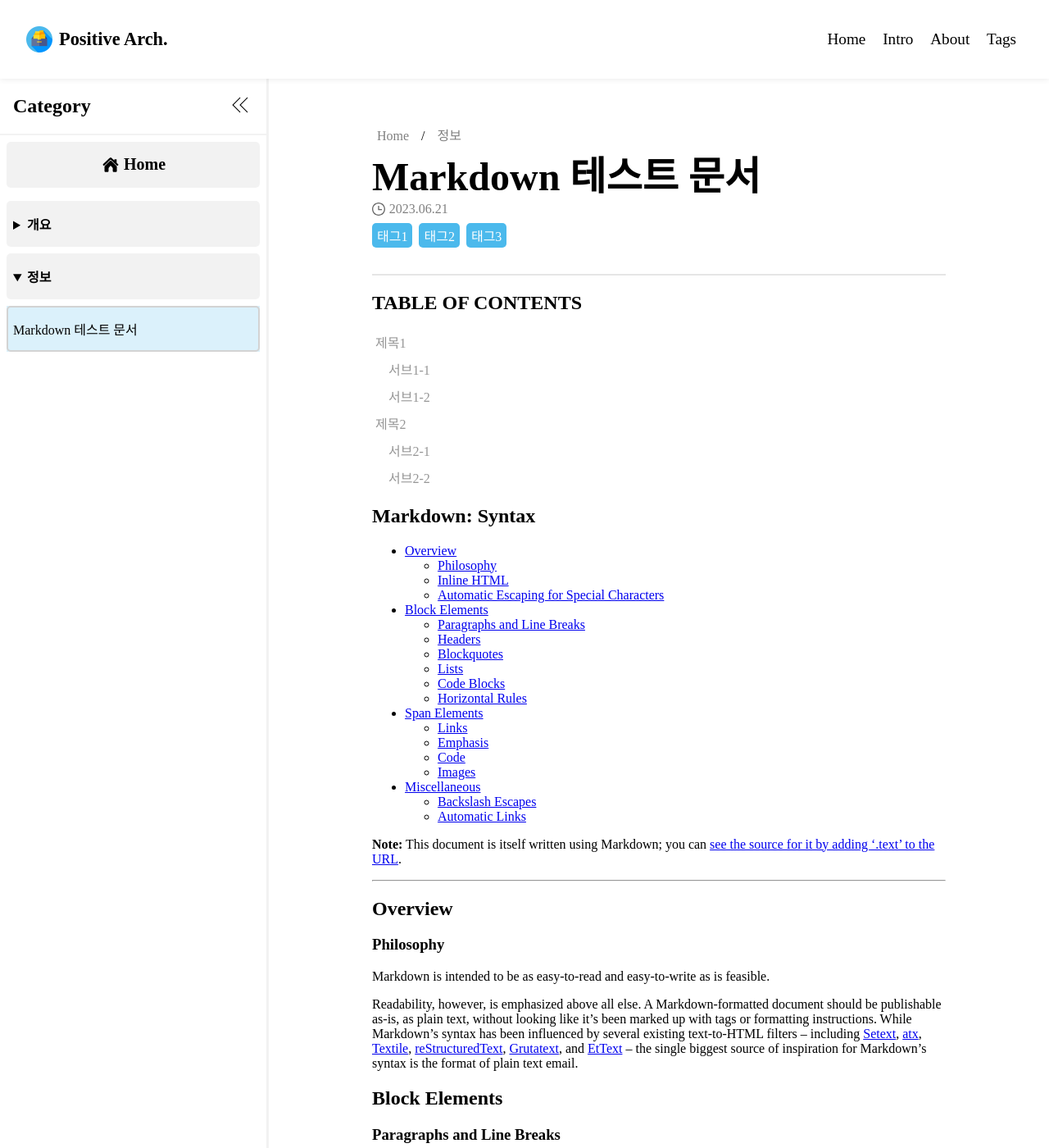
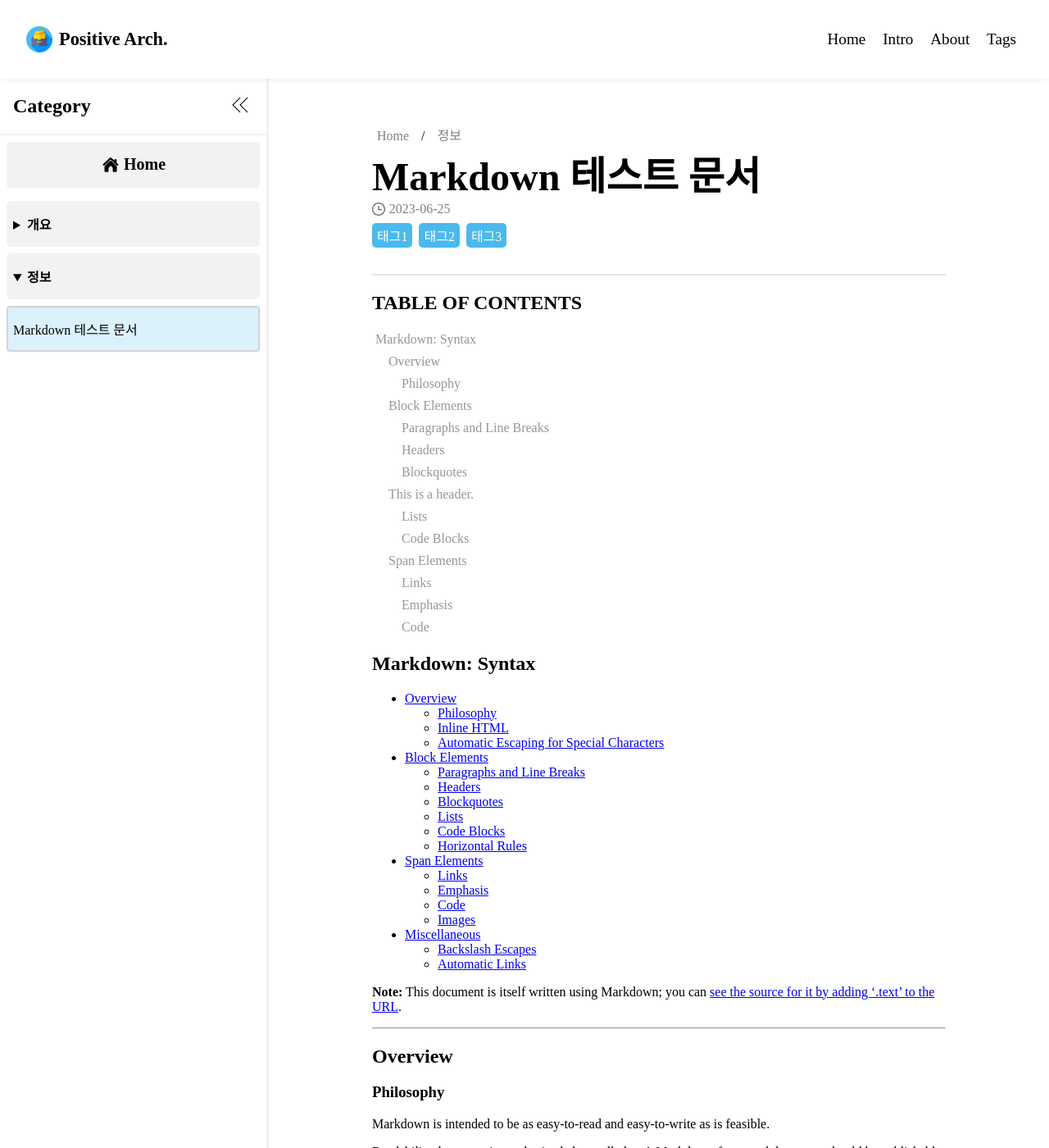
Before and after one commit to positiveWand/positivewand.github.io, a Jekyll site: the page built from 정보/_posts/2023-06-25-TEST.md, in a window 1280 px wide and 1400 px high. Shown: the whole window at 82% size. Built offline with Jekyll 4.4.1, drawn with Linux system fonts in a browser that asks for light colours; the table of contents is made by our own code.

Commit message:
포스트 TOC 완성

```diff
--- a/_layouts/default.html
+++ b/_layouts/default.html
@@ -14,6 +14,7 @@
     <link rel="stylesheet" href="/css/site-footer-style.css">
     <link rel="stylesheet" href="/css/site-body-style.css">
     <link rel="stylesheet" href="/css/spacing.css">
+    <link rel="stylesheet" href="/css/markdown-style.css">
 </head>
 <body>
     {% include site-header.html path=page.categories %}
--- a/_layouts/post.html
+++ b/_layouts/post.html
@@ -21,7 +21,7 @@ layout: default
         <h1 class="post-title">{{ page.title }}</h1>
         <div class="correlated-time">
             <svg xmlns="http://www.w3.org/2000/svg" width="1rem" height="1rem" viewBox="0 0 24 24"><path fill="#666" d="M12 2c5.514 0 10 4.486 10 10s-4.486 10-10 10-10-4.486-10-10 4.486-10 10-10zm0-2c-6.627 0-12 5.373-12 12s5.373 12 12 12 12-5.373 12-12-5.373-12-12-12zm1 12v-6h-2v8h7v-2h-5z"></path></svg>
-            <span>2023.06.21</span>
+            <span>{{ page.date | date: "%Y-%m-%d"}}</span>
         </div>
         <ul class="tag-list">
             <li><a href="">태그1</a></li>
@@ -35,30 +35,7 @@ layout: default
          </div>
          <aside class="post-content-nav">
             <h2>TABLE OF CONTENTS</h2>
-            <ul>
-                 <li>
-                     <a href="">제목1</a>
-                     <ul>
-                         <li>
-                             <a href="">서브1-1</a>
-                         </li>
-                         <li>
-                             <a href="">서브1-2</a>
-                         </li>
-                     </ul>
-                 </li>
-                 <li>
-                     <a href="">제목2</a>
-                     <ul>
-                         <li>
-                             <a href="">서브2-1</a>
-                         </li>
-                         <li>
-                             <a href="">서브2-2</a>
-                         </li>
-                     </ul>
-                 </li>
-            </ul>
+            {% toc %}
          </aside>
     </div>
 </article>
--- a/css/markdown-style.css
+++ b/css/markdown-style.css
@@ -0,0 +1,3 @@
+.post-content h1, .post-content h2, .post-content h3, .post-content h4, .post-content h5, .post-content h6 {
+    scroll-margin-top: 6rem;
+}
```
Also changed, not shown: 개요/개요2/_posts/2023-06-20-intro.md (+1 -0 lines), 정보/_posts/2023-06-25-TEST.md (+1 -0 lines).
